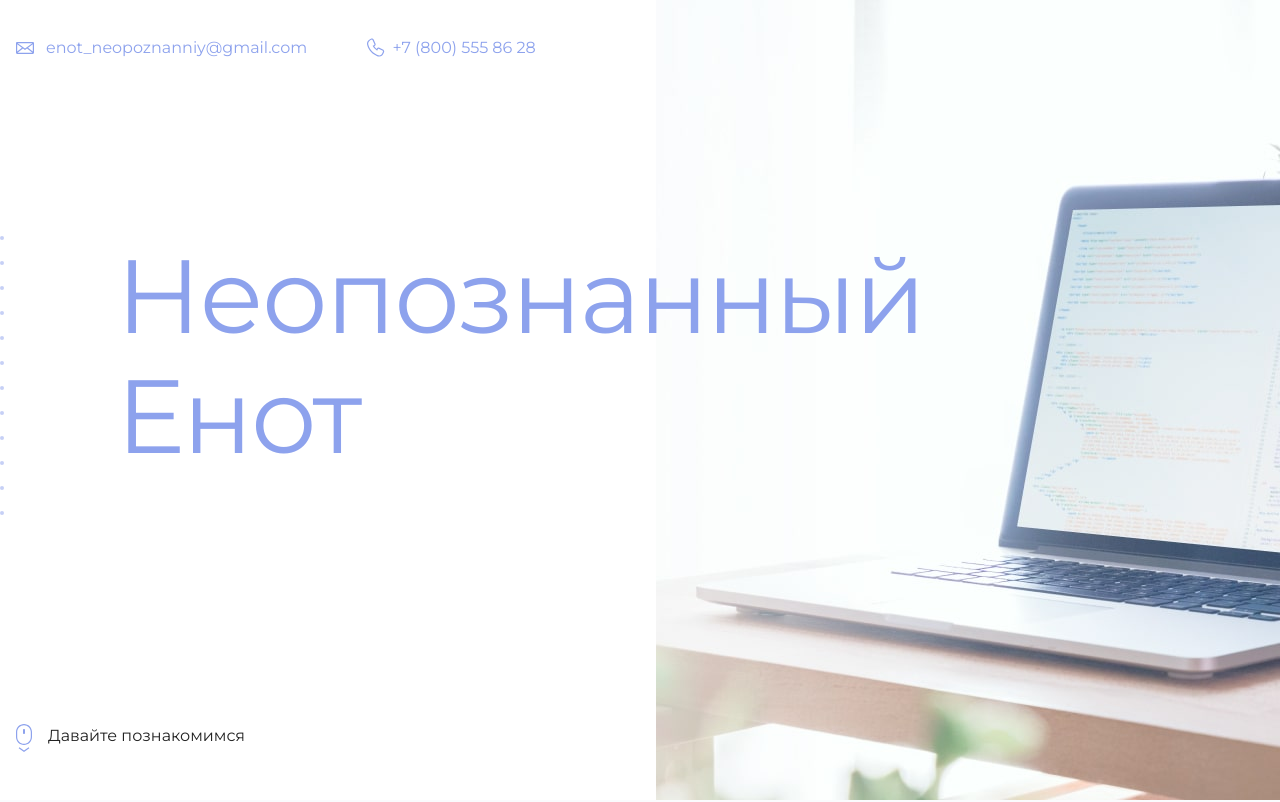
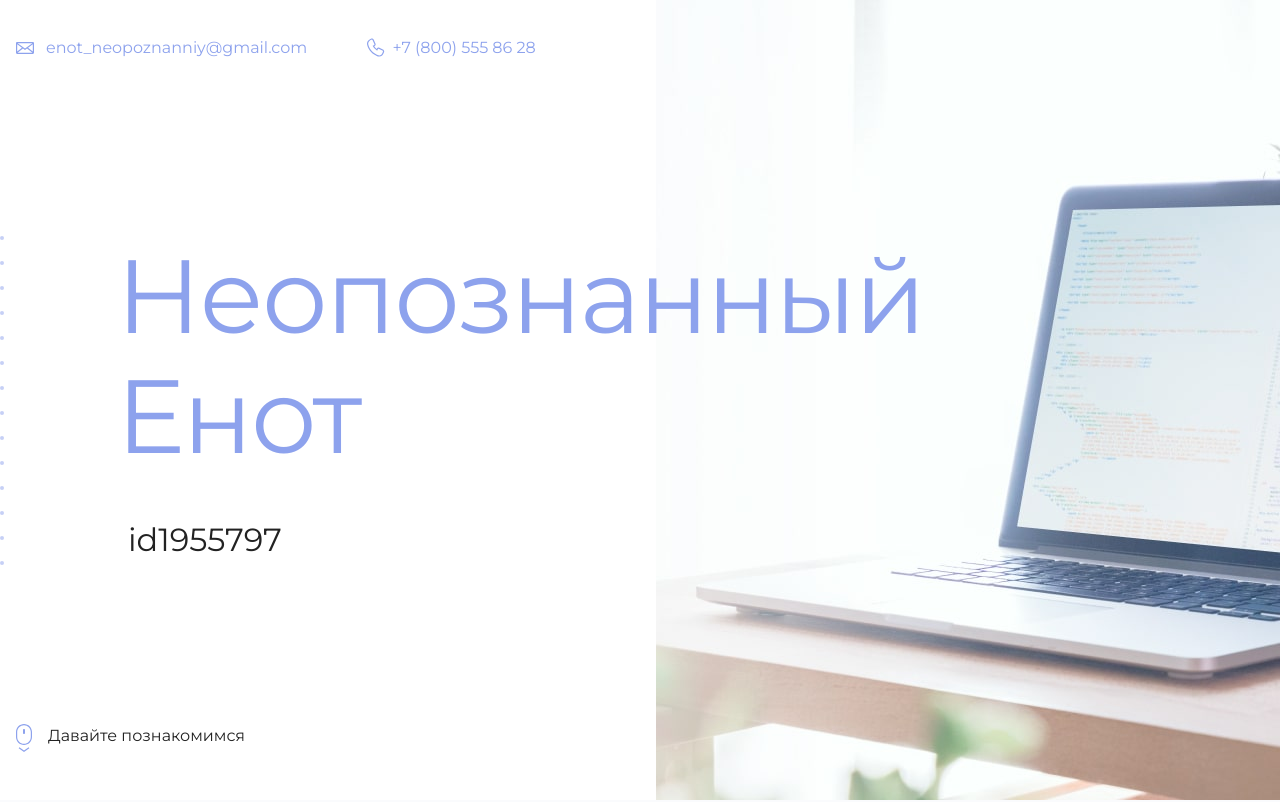
Before and after one commit to semenbushmanov/first-site, a plain HTML site: page index.html in a window 1280 px wide. Shown: the top 802 px of the page. Drawn offline with Linux system fonts and the light colour scheme.

Commit message:
Update index.html with my id

```diff
--- a/index.html
+++ b/index.html
@@ -19,7 +19,7 @@
       <section class="hero-image">
         <div class="container">
           <h1 class="heading">Неопознанный Енот</h1>
-          <p><!-- Тут ваш id на сайте Академии --></p>
+          <p>id1955797</p>
         </div>
       </section>
 
```
